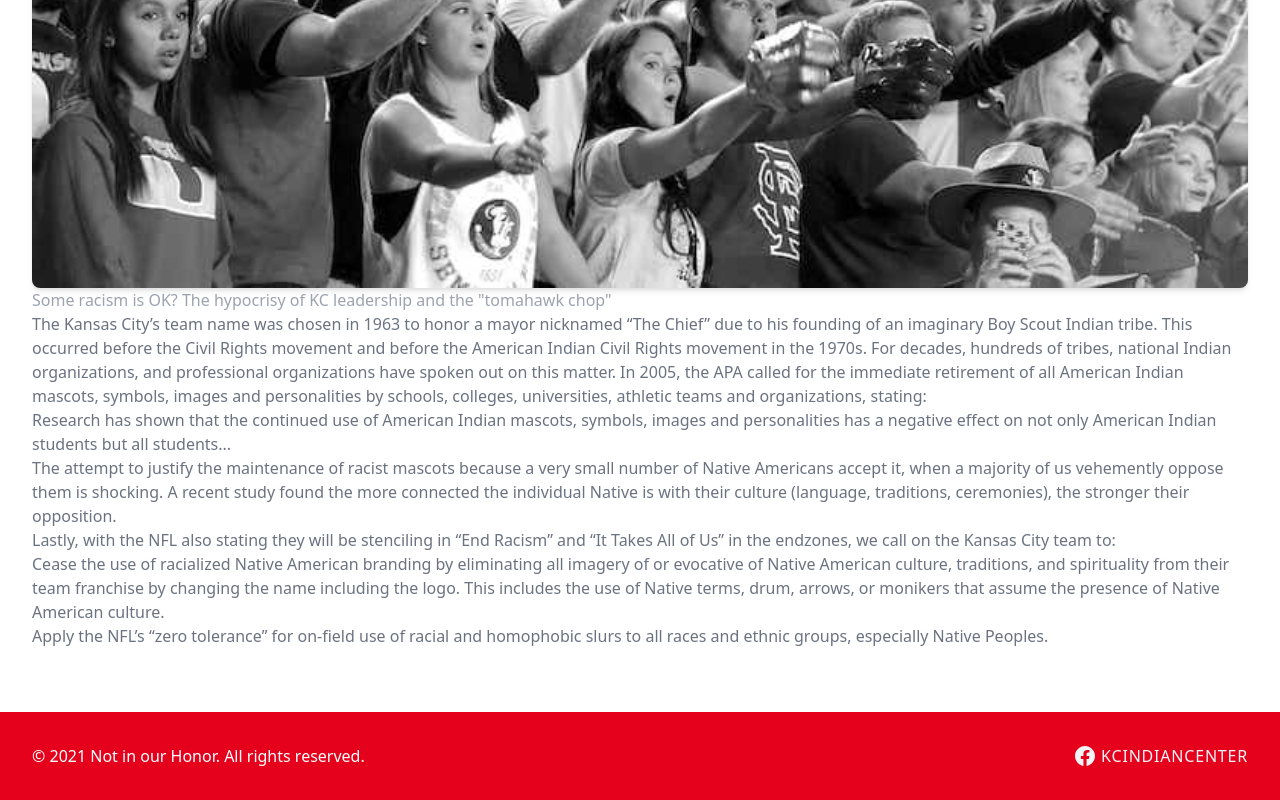
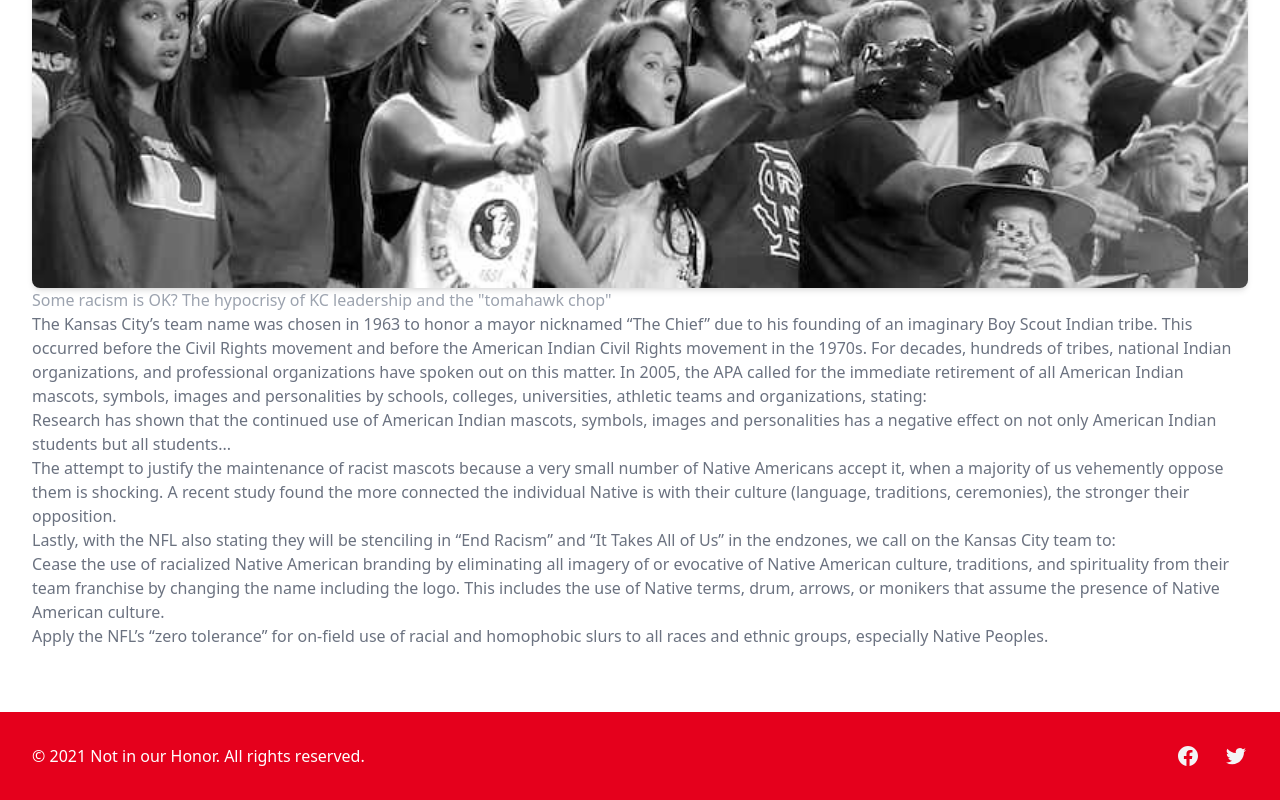
Before and after one commit to pixelcollective/endracismkc.com, a Next.js app: page / in a window 1280 px wide. Shown: the part 2977-3777 px from the top of the page. Built offline with nearby package versions, Linux system fonts and the light colour scheme; a web font is replaced by a local one; what @tailwindcss/typography, @tailwindcss/ui, tailwindcss-filters would draw is missing.

Commit message:
[content] add twitter

```diff
--- a/src/components/partials/Footer/index.tsx
+++ b/src/components/partials/Footer/index.tsx
@@ -11,7 +11,7 @@
     <div className="px-4 py-12 mx-auto max-w-7xl sm:px-6 lg:py-8 lg:px-8">
       <div className="md:flex md:items-center md:justify-between">
         <div className="flex space-x-6 md:order-2">
-          <Link href="https://facebook.com/kcindiancenter"><a href="#" className="flex flex-row text-gray-100 transition-all duration-200 hover:text-gray-300 hover:scale-125">
+            <a href="https://facebook.com/kcindiancenter" className="text-gray-100 hover:text-gray-300">
               <svg
                 className="w-6 h-6"
                 fill="currentColor"
@@ -23,9 +23,17 @@
                   clipRule="evenodd"
                 />
               </svg>
-            <span className="pl-1 tracking-wider">KCINDIANCENTER</span>
             </a>
-          </Link>
+
+            <a href="https://twitter.com/@notinourhonor1"className="text-gray-100 hover:text-gray-300">
+              <svg
+                className="w-6 h-6"
+                fill="currentColor"
+                viewBox="0 0 24 24"
+                aria-hidden="true">
+                <path d="M8.29 20.251c7.547 0 11.675-6.253 11.675-11.675 0-.178 0-.355-.012-.53A8.348 8.348 0 0022 5.92a8.19 8.19 0 01-2.357.646 4.118 4.118 0 001.804-2.27 8.224 8.224 0 01-2.605.996 4.107 4.107 0 00-6.993 3.743 11.65 11.65 0 01-8.457-4.287 4.106 4.106 0 001.27 5.477A4.072 4.072 0 012.8 9.713v.052a4.105 4.105 0 003.292 4.022 4.095 4.095 0 01-1.853.07 4.108 4.108 0 003.834 2.85A8.233 8.233 0 012 18.407a11.616 11.616 0 006.29 1.84" />
+              </svg>
+            </a>
         </div>
         <p className="mt-8 text-base text-white md:mt-0 md:order-1">
           © {new Date().getFullYear()} Not in our Honor. All rights reserved.
```
Lines whose indentation alone changed are shown as unchanged.
